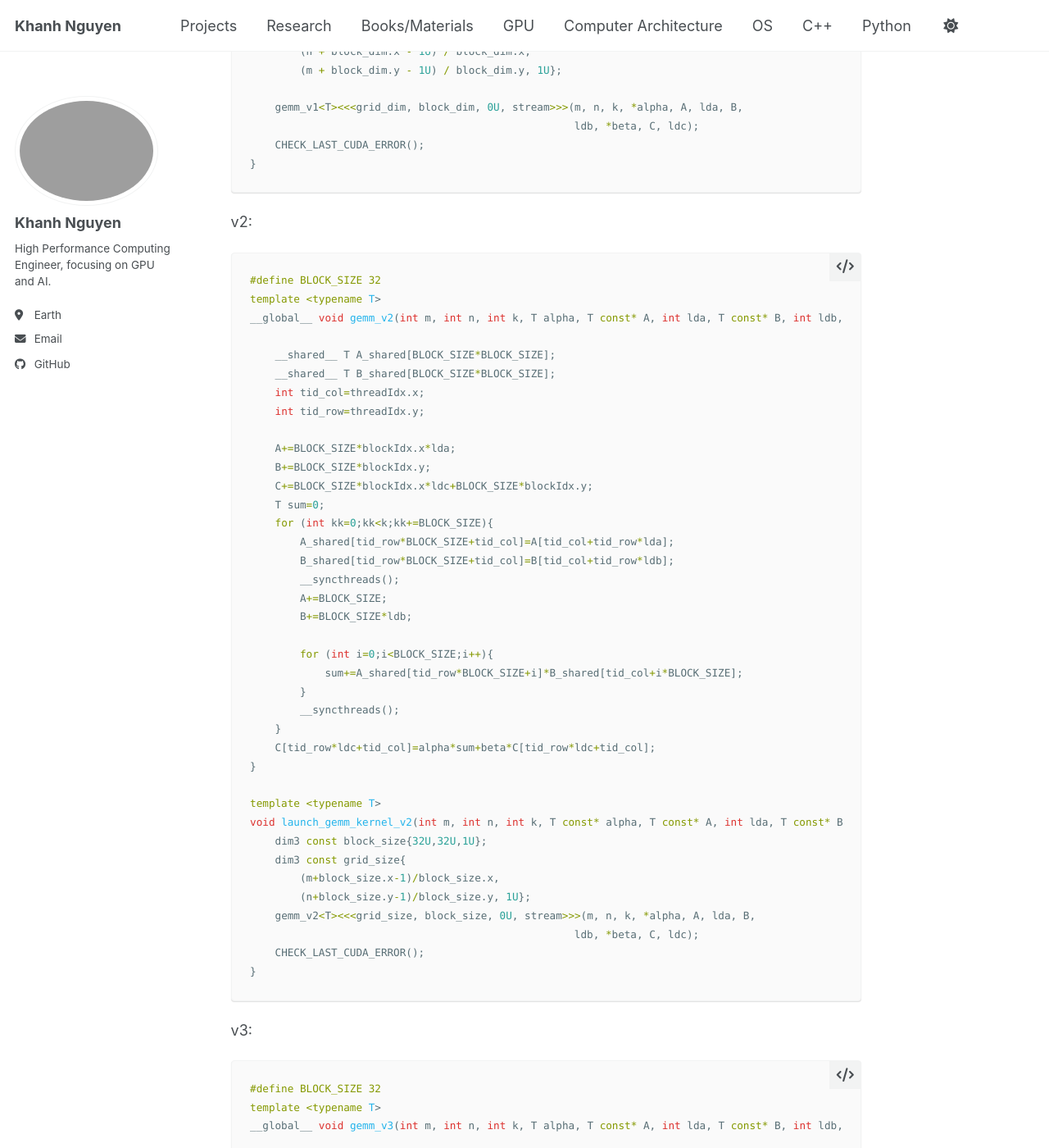
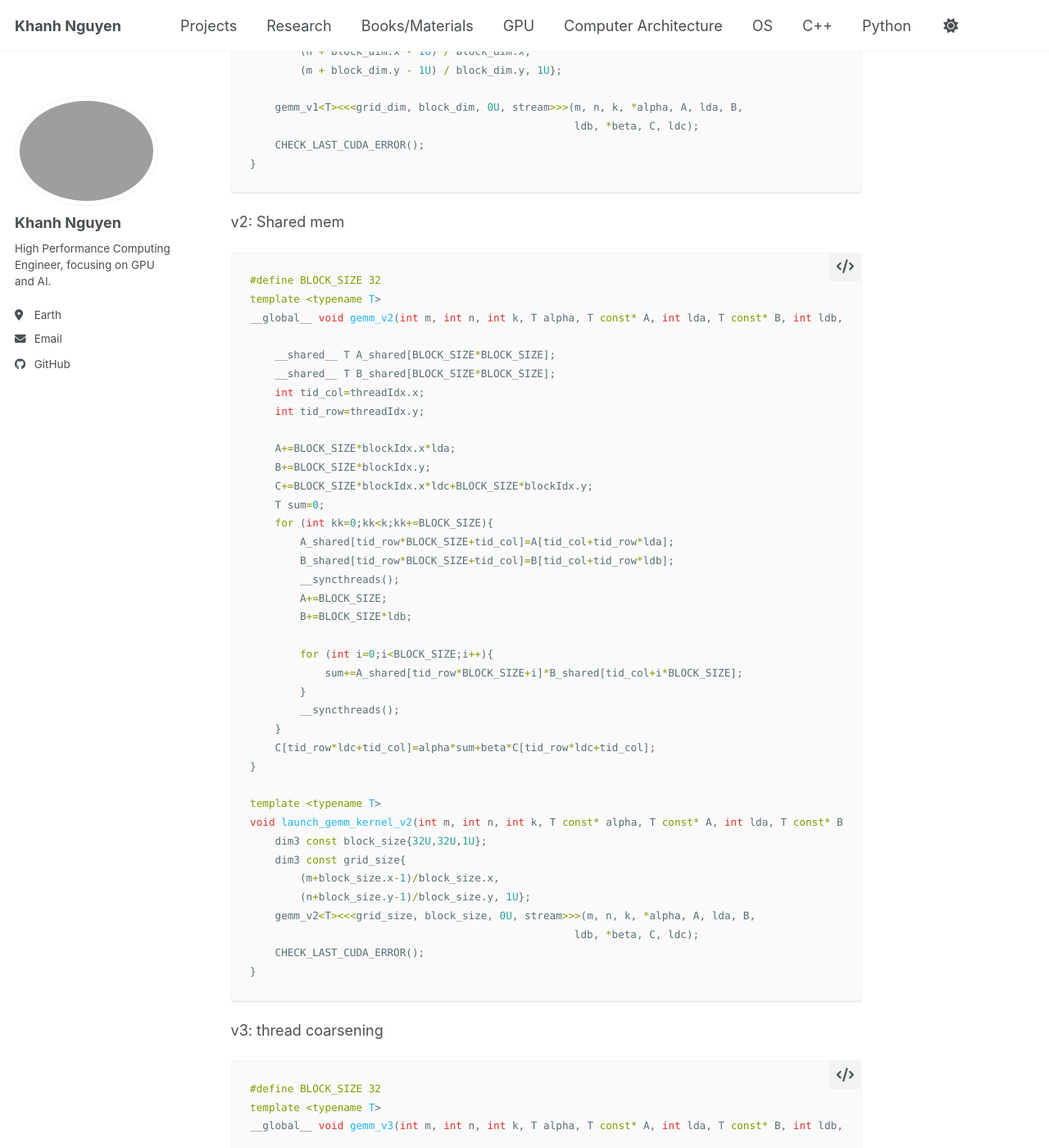
Before and after one commit to khanh14ph/khanh14ph.github.io, a Jekyll site: the page built from _posts/2026-05-30-CUDA-MatMul-Optimization.md, in a window 1280 px wide and 1400 px high, scrolled down 2786 px. Shown: the whole window at 82% size. Built offline with Jekyll 4.4.1, drawn with Linux system fonts in a browser that asks for light colours; a script bundle is joined from its source files by our own code; library files that are not in the unit come from our copies; some of the changed text lies outside the part shown.

Commit message:
some update

````diff
--- a/_posts/2026-05-30-CUDA-MatMul-Optimization.md
+++ b/_posts/2026-05-30-CUDA-MatMul-Optimization.md
@@ -111,7 +111,7 @@ void launch_gemm_kernel_v1(int m, int n, int k, T const* alpha, T const* A,
 }
 ```
 
-v2:
+v2: Shared mem
 ```cpp
 #define BLOCK_SIZE 32
 template <typename T>
@@ -153,7 +153,7 @@ void launch_gemm_kernel_v2(int m, int n, int k, T const* alpha, T const* A, int
 }
 ```
 
-v3:
+v3: thread coarsening
 ```cpp
 #define BLOCK_SIZE 32
 template <typename T>
````
Also changed, not shown: other parts of _posts/2026-05-30-CUDA-MatMul-Optimization.md (+1 -1 lines), 1 other file.
